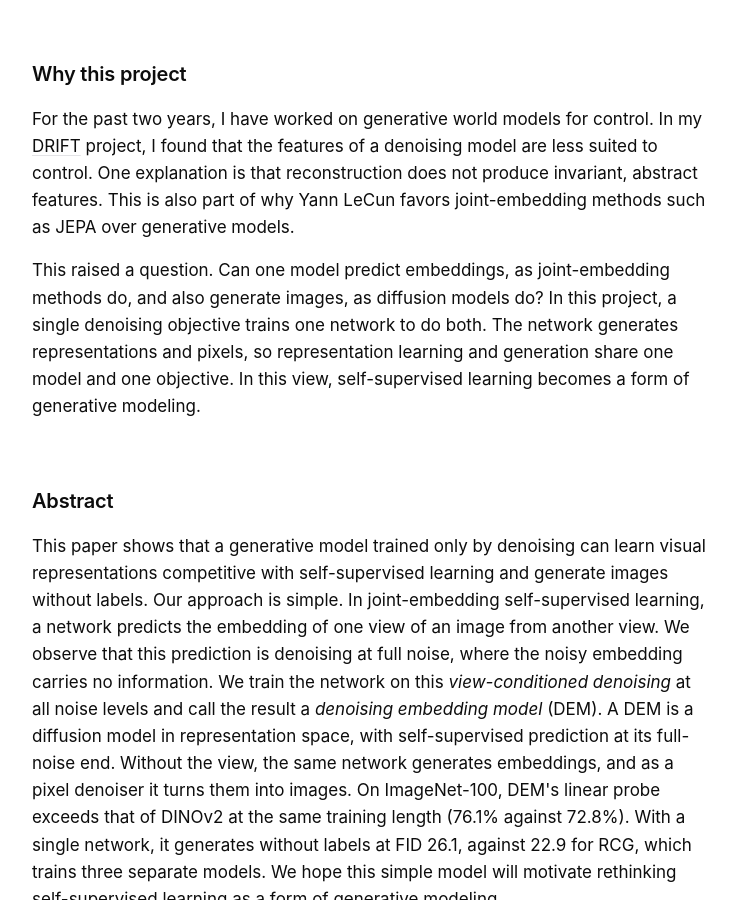
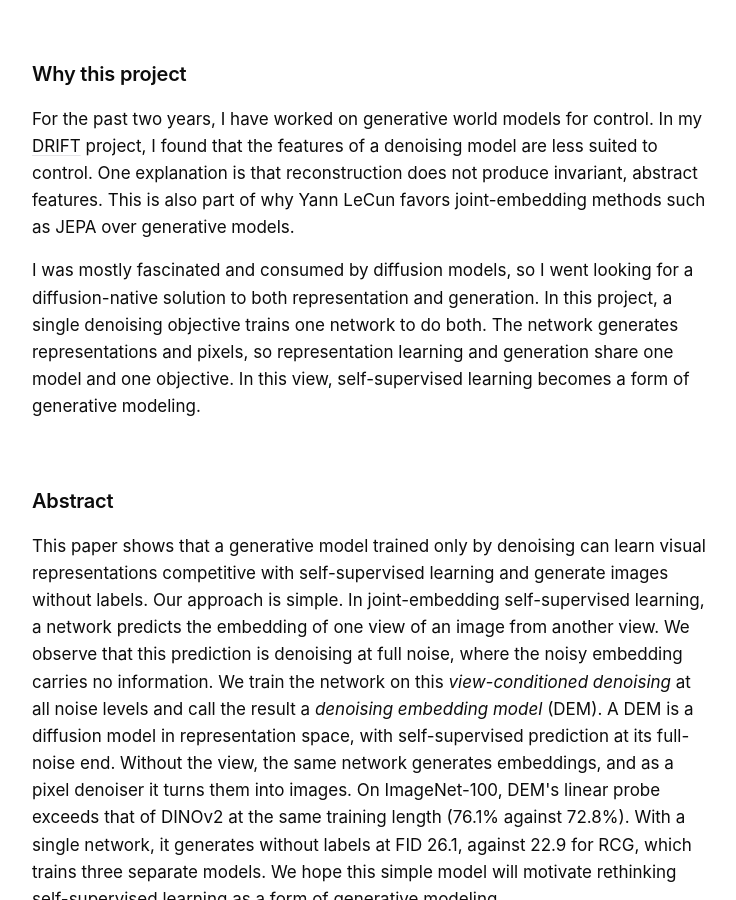
Before and after one commit to rabiulcste/rabiulcste.github.io, a Jekyll site: the page built from dem/index.html, in a window 1280 px wide and 900 px high, scrolled down 909 px. Shown: the whole window, without its empty margins (268-1004 px from the left). Built offline with Jekyll 4.4.1, drawn with Linux system fonts in a browser that asks for light colours.

Commit message:
Rewrite the DEM motivation in my own words

```diff
--- a/dem/index.html
+++ b/dem/index.html
@@ -28,7 +28,7 @@ bibtex: |
 <section id="motivation">
     <h2>Why this project</h2>
     <p>For the past two years, I have worked on generative world models for control. In my <a href="/drift/">DRIFT</a> project, I found that the features of a denoising model are less suited to control. One explanation is that reconstruction does not produce invariant, abstract features. This is also part of why Yann LeCun favors joint-embedding methods such as JEPA over generative models.</p>
-    <p>This raised a question. Can one model predict embeddings, as joint-embedding methods do, and also generate images, as diffusion models do? In this project, a single denoising objective trains one network to do both. The network generates representations and pixels, so representation learning and generation share one model and one objective. In this view, self-supervised learning becomes a form of generative modeling.</p>
+    <p>I was mostly fascinated and consumed by diffusion models, so I went looking for a diffusion-native solution to both representation and generation. In this project, a single denoising objective trains one network to do both. The network generates representations and pixels, so representation learning and generation share one model and one objective. In this view, self-supervised learning becomes a form of generative modeling.</p>
 </section>
 
 <section id="abstract">
```
